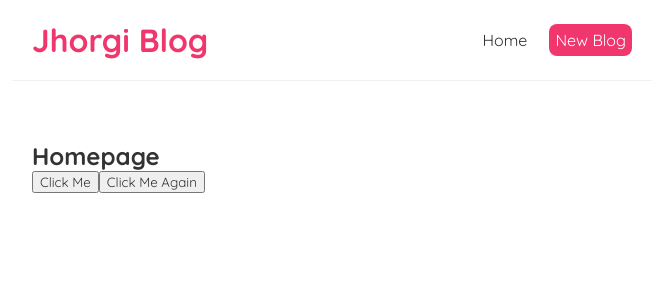
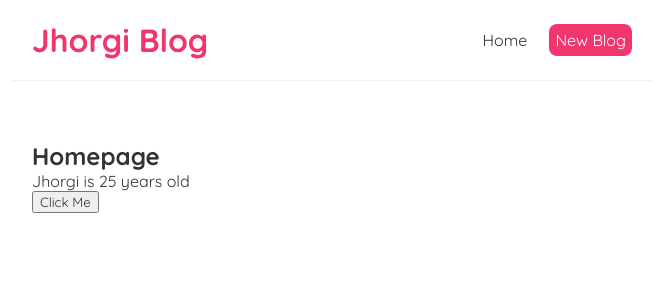
Before and after one commit to jhorgiGheovani/react-blog-site, a React (Create React App) app: page / in a window 1280 px wide. Shown: the top 300 px of the page, without its empty margins (308-971 px from the left). Built offline with nearby package versions, Linux system fonts and the light colour scheme.

Commit message:
useState hook

```diff
--- a/src/Home.jsx
+++ b/src/Home.jsx
@@ -1,17 +1,21 @@
 import React from 'react';
+import { useState } from 'react';
 
 export default function Home() {
+  const [name, setName] = useState('Jhorgi');
+  const [age, setAge] = useState(25);
+
   const handleClick = () => {
-    console.log('Hello, Ninja!');
-  };
-  const handleClickAgain = (nama, e) => {
-    console.log('Hello ' + nama, e.target);
+    setName('Luigi');
+    setAge(30);
   };
   return (
     <div className="home">
       <h2>Homepage</h2>
+      <p>
+        {name} is {age} years old
+      </p>
       <button onClick={handleClick}>Click Me</button>
-      <button onClick={(e) => handleClickAgain('mario', e)}>Click Me Again</button>
     </div>
   );
 }
```
